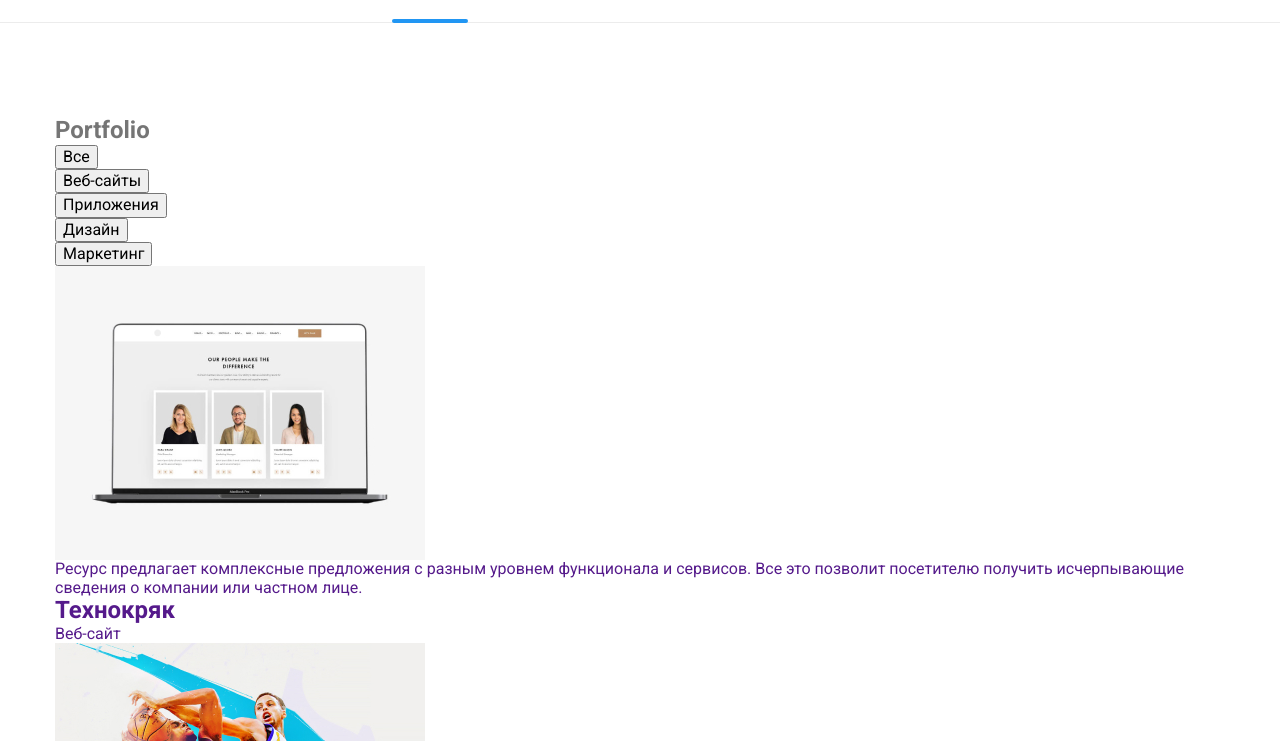
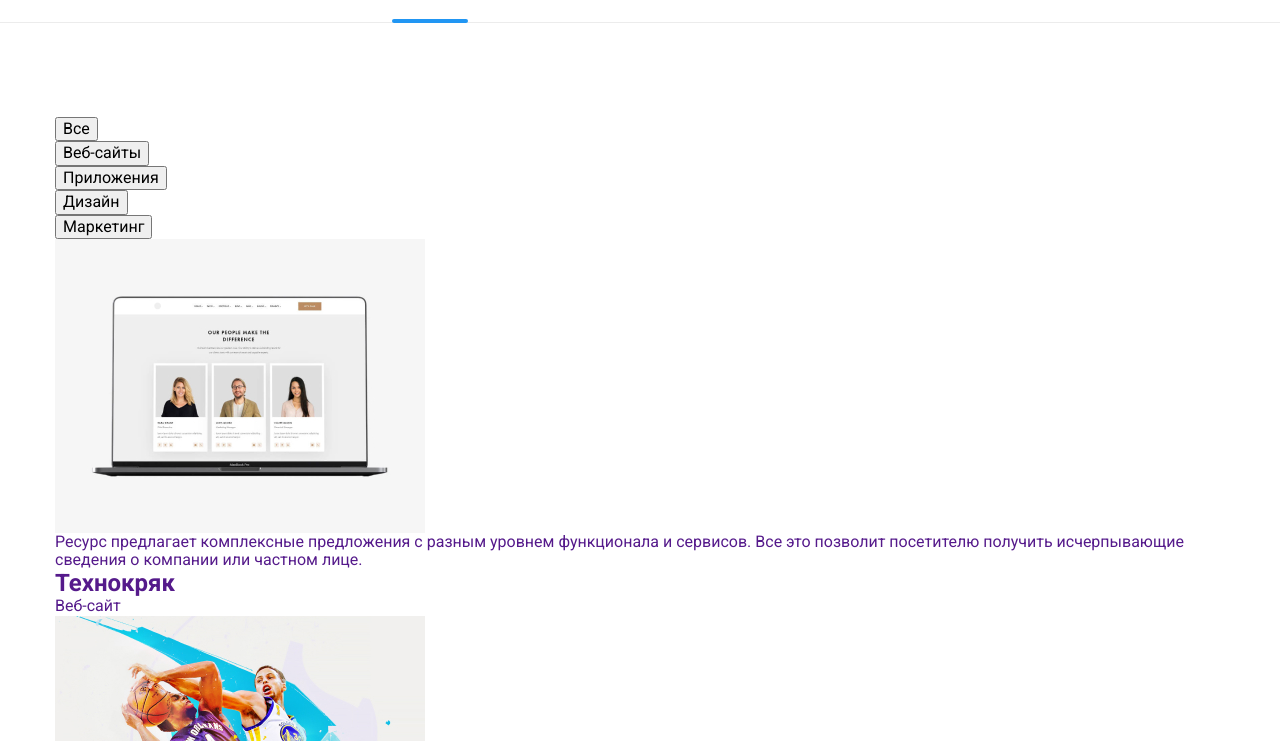
Before and after one commit to Vladimir14Kostenko/goit-markup-hw-07, a plain HTML site: page portfolio.html in a window 1280 px wide. Shown: the part 59-800 px from the top of the page. Drawn offline with nearby package versions, Linux system fonts and the light colour scheme.

Commit message:
Update portfolio.html

```diff
--- a/portfolio.html
+++ b/portfolio.html
@@ -53,7 +53,7 @@
         <section class="section">
             <div class="portfolio container">
                 <!-------------------фильтр----------------------------->
-                <h1 class="portfolio__title portfolio__title--visually-hidden">Portfolio</h1>
+                <h1 class="portfolio__title visually-hidden">Portfolio</h1>
                 <ul class="filter">
                     <li class="filter__items">
                         <button class="filter__btn" type="button">Все</button>
```
